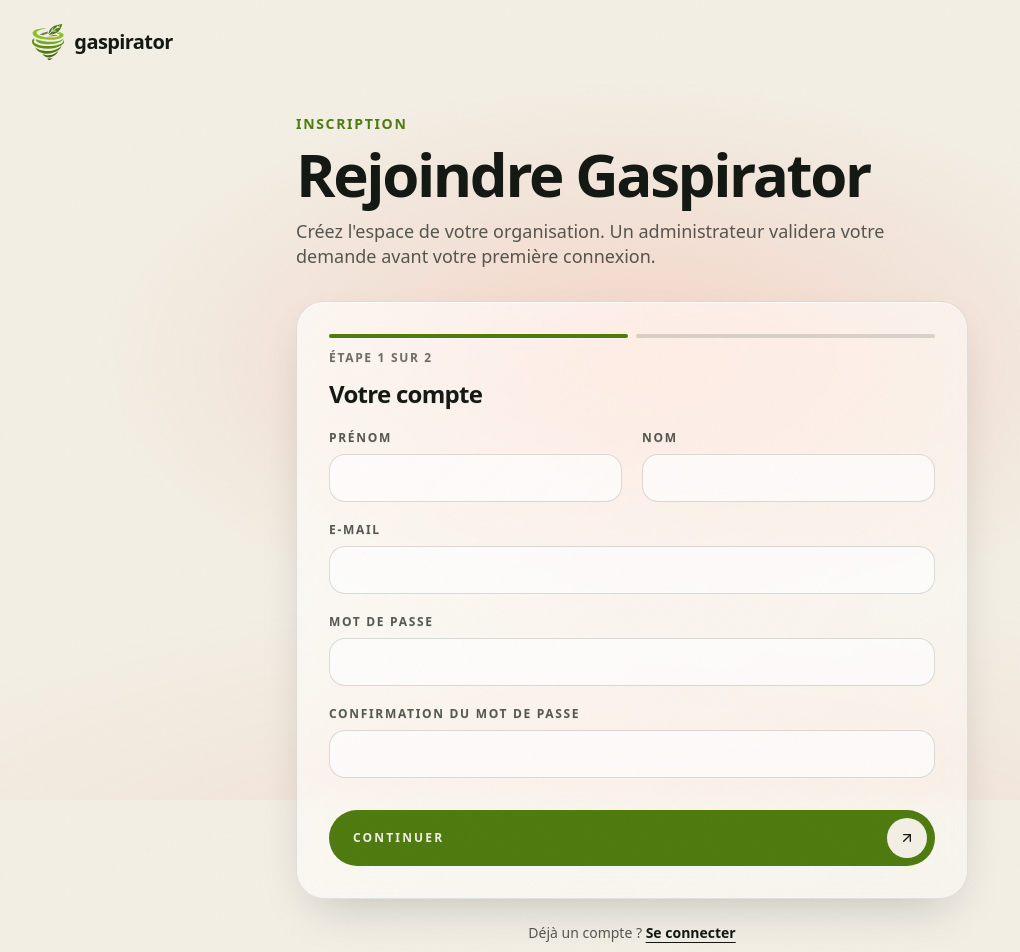
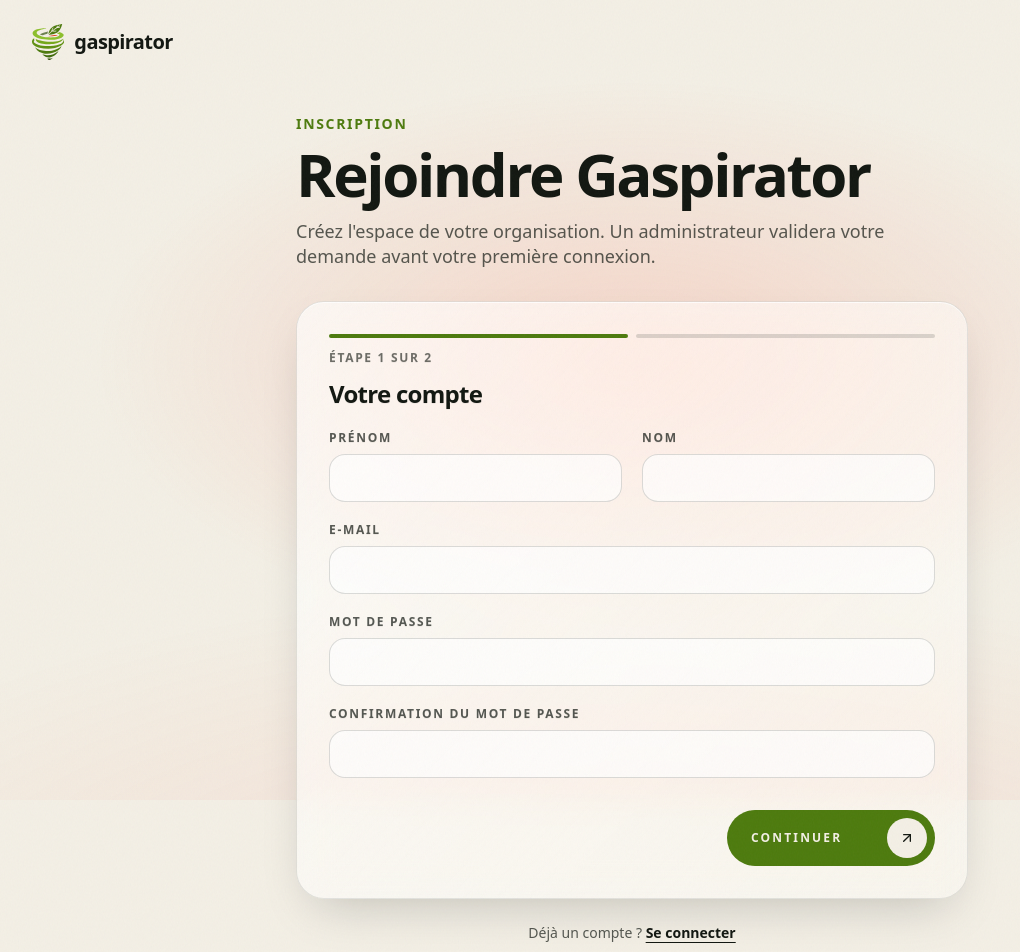
Before and after one commit to Nathanmar/gaspirator, a React (Vite) app in the folder apps/web/: page /register in a window 1280 px wide. Shown: the top 952 px of the page, without its empty margins (8-1028 px from the left). Built offline with nearby package versions, Linux system fonts and the light colour scheme.

Commit message:
feat(web): shorten the registration continue button and align it right

```diff
--- a/apps/web/src/components/form-controls.tsx
+++ b/apps/web/src/components/form-controls.tsx
@@ -155,15 +155,18 @@ export function ChoiceField<T extends string>({
 export function SubmitButton({
   pending = false,
   pendingLabel,
+  className,
   children,
 }: {
   pending?: boolean;
   // Replaces the label while the request is running, e.g. "Connexion…".
   pendingLabel?: string;
+  // Full width by default; overrides such as a shorter width go here.
+  className?: string;
   children: ReactNode;
 }) {
   return (
-    <button type="submit" disabled={pending} className={primaryButtonClass}>
+    <button type="submit" disabled={pending} className={cn(primaryButtonClass, className)}>
       {pending && pendingLabel ? pendingLabel : children}
       <span
         aria-hidden="true"
--- a/apps/web/src/features/auth/register-form.tsx
+++ b/apps/web/src/features/auth/register-form.tsx
@@ -196,8 +196,10 @@ function AccountStep({ defaultValues, focusTitle, onContinue }: AccountStepProps
         )}
       </form.Field>
 
-      <div className="mt-3">
-        <SubmitButton>Continuer</SubmitButton>
+      {/* An intermediate step: a shorter button than the final "Envoyer ma demande", on the right
+          like a "next" action. */}
+      <div className="mt-3 flex justify-end">
+        <SubmitButton className="w-auto min-w-52">Continuer</SubmitButton>
       </div>
     </StepForm>
   );
```
